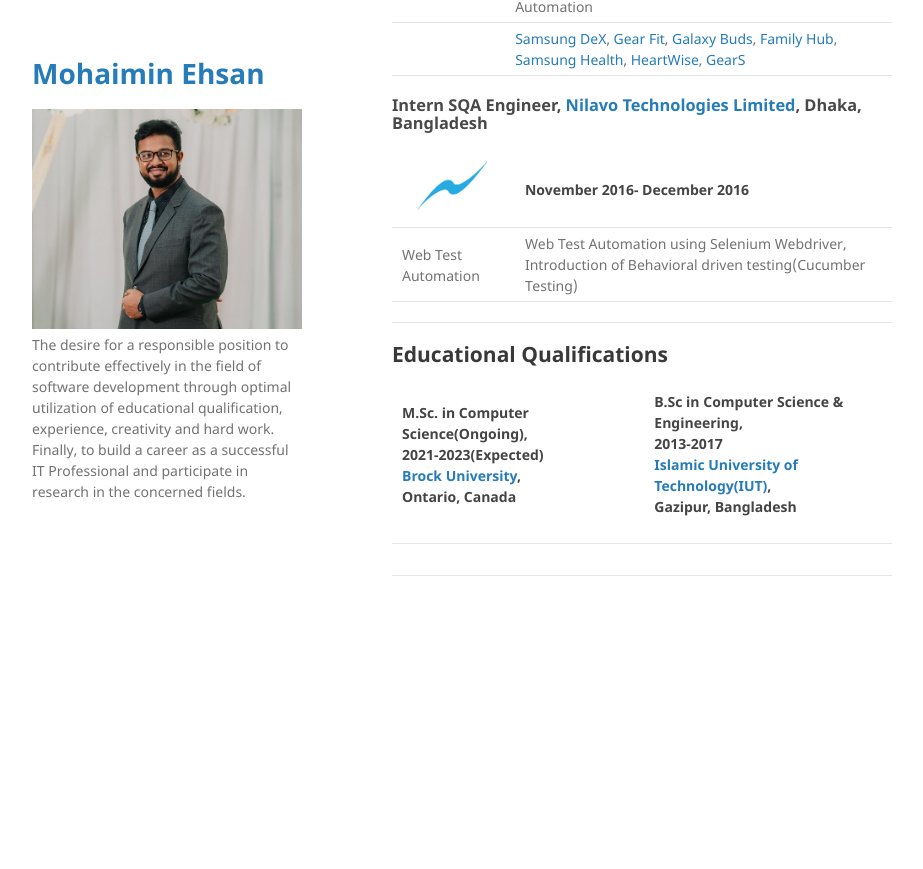
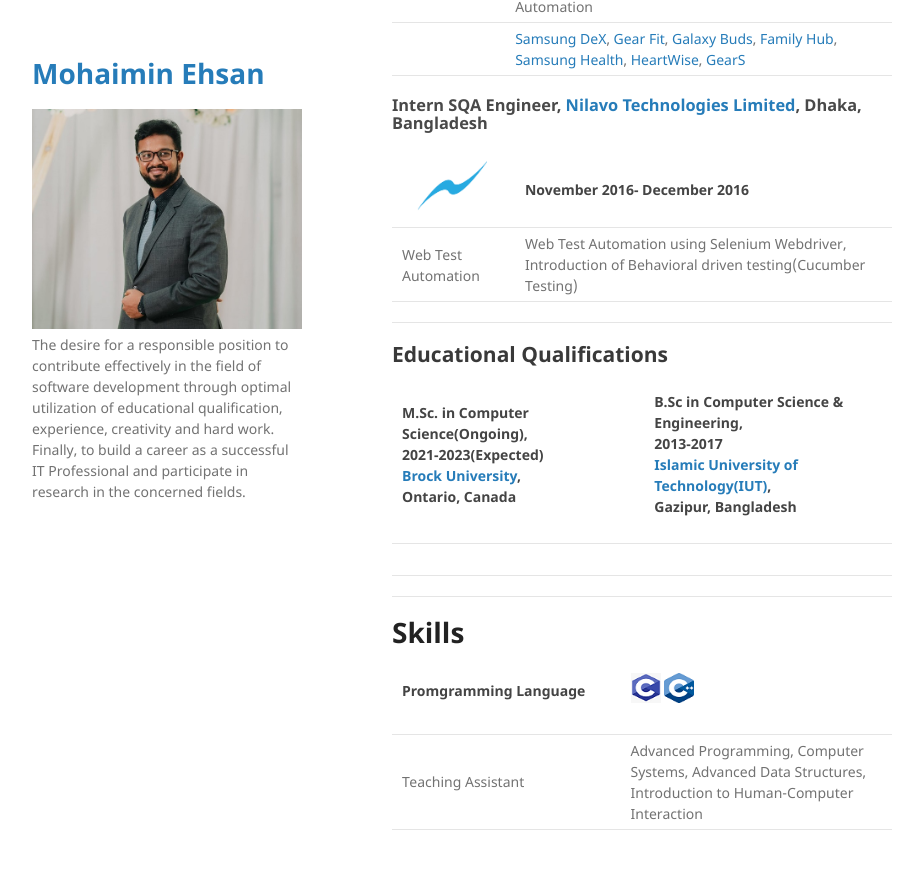
Before and after one commit to MohaiminEhsan/Homepage, a Jekyll site: the page built from index.md, in a window 1280 px wide and 900 px high, scrolled down 1008 px. Shown: the top 869 px of the window, without its empty margins (178-1101 px from the left). Built offline with Jekyll 4.4.1, drawn with Linux system fonts in a browser that asks for light colours; our own code applies the rules of GitHub Pages for plain Markdown files; before the commit the page ends 1654 px from its top, so only the background shows below that.

Commit message:
Update index.md

```diff
--- a/index.md
+++ b/index.md
@@ -66,3 +66,13 @@ layout: default
 |  M.Sc. in Computer Science(Ongoing),<br/> 2021-2023(Expected) <br/> [Brock University](https://brocku.ca/),<br/> Ontario, Canada <br/> <img width=350/>  | B.Sc in Computer Science & Engineering, <br/>2013-2017 <br/> [Islamic University of Technology(IUT)](https://www.iutoic-dhaka.edu/), <br/> Gazipur, Bangladesh <br/> <img width=350/> |
 |:-------------|:------------------|
 |  | |
+
+
+---
+
+# Skills
+
+
+| Promgramming Language <img width=350/> | <img src="assets/img/C.png?raw=true" width="30"/> <img src="assets/img/C++.png?raw=true" width="30"/> <img width=350/> |
+|:-------------|:------------------|
+| Teaching Assistant | Advanced Programming, Computer Systems, Advanced Data Structures, Introduction to Human-Computer Interaction |
```
